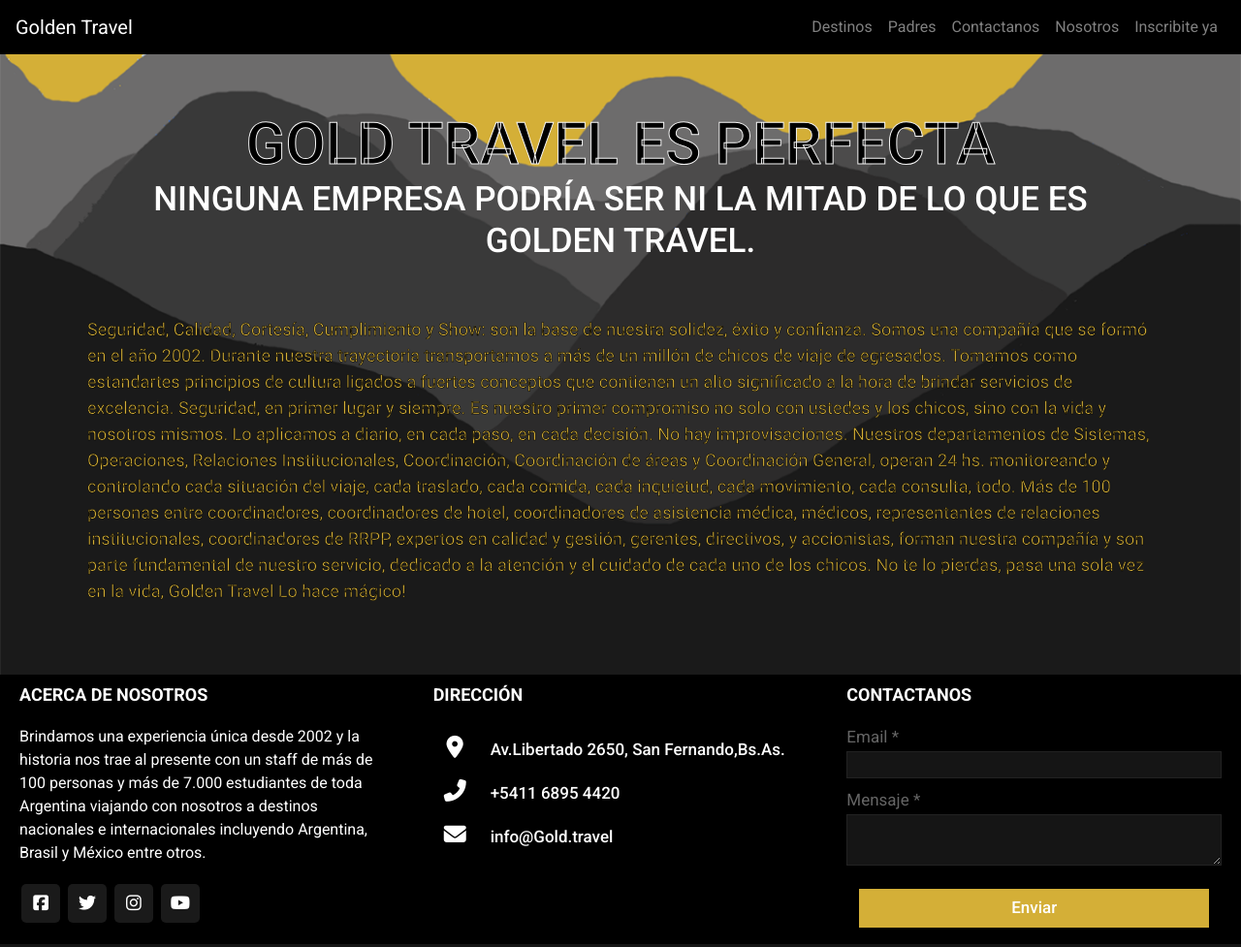
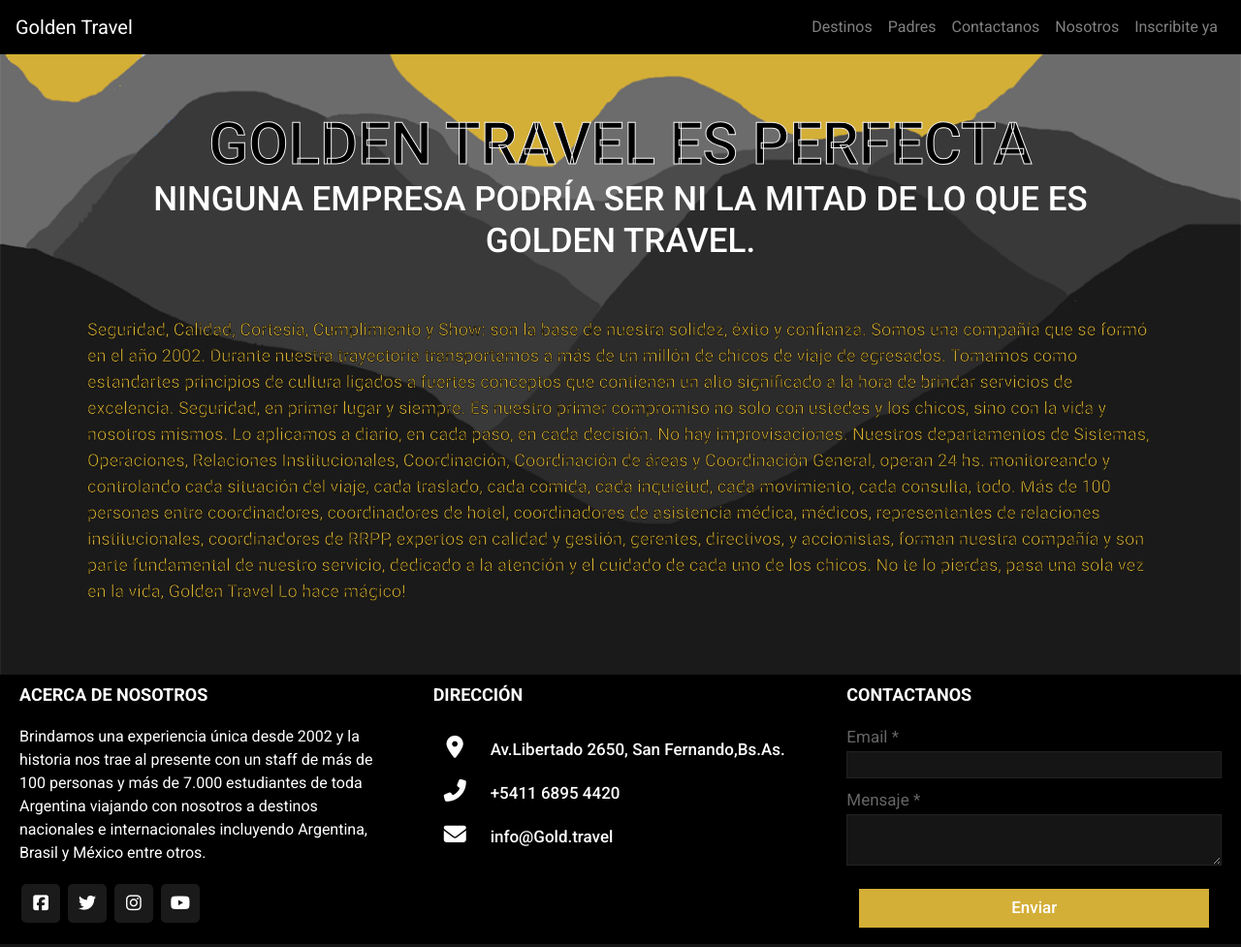
Before and after one commit to FranOttone/PaginaWeb, a website: page pages/Nosotros.html in a window 1280 px wide. Shown: the top 977 px of the page at 97% size. Drawn offline with nearby package versions, Linux system fonts and the light colour scheme.

Commit message:
proyecto final

```diff
--- a/pages/Nosotros.html
+++ b/pages/Nosotros.html
@@ -40,7 +40,7 @@
       <div>
         <div class="divNosotros">
             <span>
-            <h1>Gold Travel es perfecta
+            <h1>Golden Travel es perfecta
                 <p class="hide2">Ninguna empresa podría ser ni la mitad de lo que es Golden travel.</p></h1>
         </span>
         <div>
```
